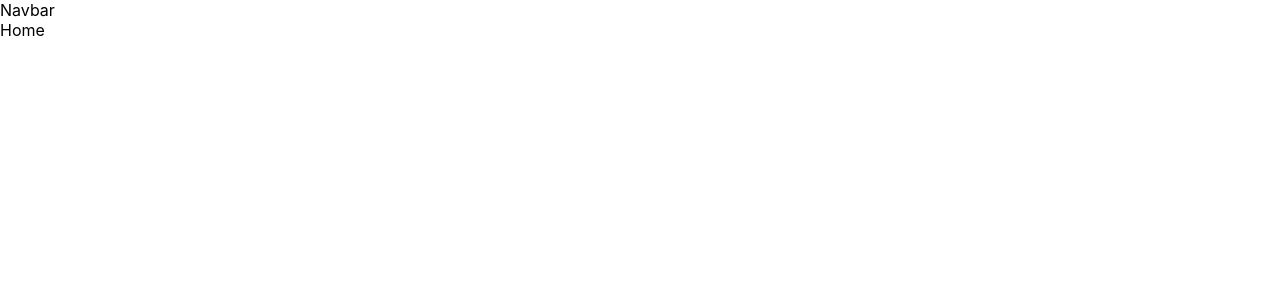
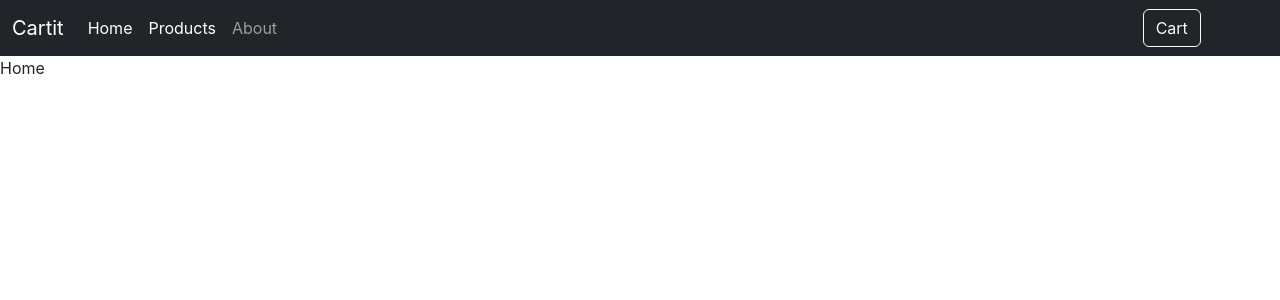
Before and after one commit to vishal-arora-2/your-store, a React (Create React App) app: page / in a window 1280 px wide. Shown: the top 300 px of the page. Built offline with nearby package versions, Linux system fonts and the light colour scheme.

Commit message:
Created Navbar

```diff
--- a/public/index.html
+++ b/public/index.html
@@ -1,14 +1,17 @@
 <!DOCTYPE html>
 <html lang="en">
+
 <head>
+  <link href="https://cdn.jsdelivr.net/npm/bootstrap@5.3.0-alpha3/dist/css/bootstrap.min.css" rel="stylesheet"
+    integrity="sha384-KK94CHFLLe+nY2dmCWGMq91rCGa5gtU4mk92HdvYe+M/SXH301p5ILy+dN9+nJOZ" crossorigin="anonymous">
+  <script src="https://cdn.jsdelivr.net/npm/bootstrap@5.3.0-alpha3/dist/js/bootstrap.bundle.min.js"
+    integrity="sha384-ENjdO4Dr2bkBIFxQpeoTz1HIcje39Wm4jDKdf19U8gI4ddQ3GYNS7NTKfAdVQSZe"
+    crossorigin="anonymous"></script>
   <meta charset="utf-8" />
   <link rel="icon" href="%PUBLIC_URL%/favicon.ico" />
   <meta name="viewport" content="width=device-width, initial-scale=1" />
   <meta name="theme-color" content="#000000" />
-    <meta
-      name="description"
-      content="Web site created using create-react-app"
-    />
+  <meta name="description" content="Web site created using create-react-app" />
   <link rel="apple-touch-icon" href="%PUBLIC_URL%/logo192.png" />
   <!--
       manifest.json provides metadata used when your web app is installed on a
@@ -26,6 +29,7 @@
     -->
   <title>React App</title>
 </head>
+
 <body>
   <noscript>You need to enable JavaScript to run this app.</noscript>
   <div id="root"></div>
@@ -40,4 +44,5 @@
       To create a production bundle, use `npm run build` or `yarn build`.
     -->
 </body>
+
 </html>
--- a/src/components/Navbar.jsx
+++ b/src/components/Navbar.jsx
@@ -1,9 +1,55 @@
-import React from 'react'
+import React from "react";
+import { NavLink } from "react-router-dom";
 
-const Navbar = () => {
+const HeaderNavbar = () => {
   return (
-    <div>Navbar</div>
-  )
-}
+    <nav className="navbar navbar-expand-sm bg-dark navbar-dark">
+      <div className="container-fluid">
+        <NavLink className="navbar-brand" to="/">
+          Cartit
+        </NavLink>
+        <button
+          className="navbar-toggler"
+          type="button"
+          data-bs-toggle="collapse"
+          data-bs-target="#collapsibleNavbar"
+        >
+          <span className="navbar-toggler-icon"></span>
+        </button>
+        <div className="collapse navbar-collapse" id="collapsibleNavbar">
+          <ul className="navbar-nav">
+            <li className="nav-item">
+              <li className="nav-item">
+                <NavLink className="nav-link" to="/">
+                  Home
+                </NavLink>
+              </li>
+            </li>
+            <li className="nav-item">
+              <li className="nav-item">
+                <NavLink className="nav-link" to="/">
+                  Products
+                </NavLink>
+              </li>
+            </li>
+            <li className="nav-item">
+              <li className="nav-item">
+                <NavLink className="nav-link" to="/about">
+                  About
+                </NavLink>
+              </li>
+            </li>
+          </ul>
 
-export default Navbar
+          <form style={{ marginLeft: "67vw" }} className="d-flex">
+            <NavLink className="btn btn-outline-light" exact to="/cart">
+              Cart
+            </NavLink>
+          </form>
+        </div>
+      </div>
+    </nav>
+  );
+};
+
+export default HeaderNavbar;
```
Also changed, not shown: package.json (+7 -0 lines), src/App.js (+3 -4 lines), src/components/Myrouter.jsx (+13 -12 lines), 1 other file (tests, documents, lock files or other folders). Lines whose indentation alone changed are shown as unchanged.
